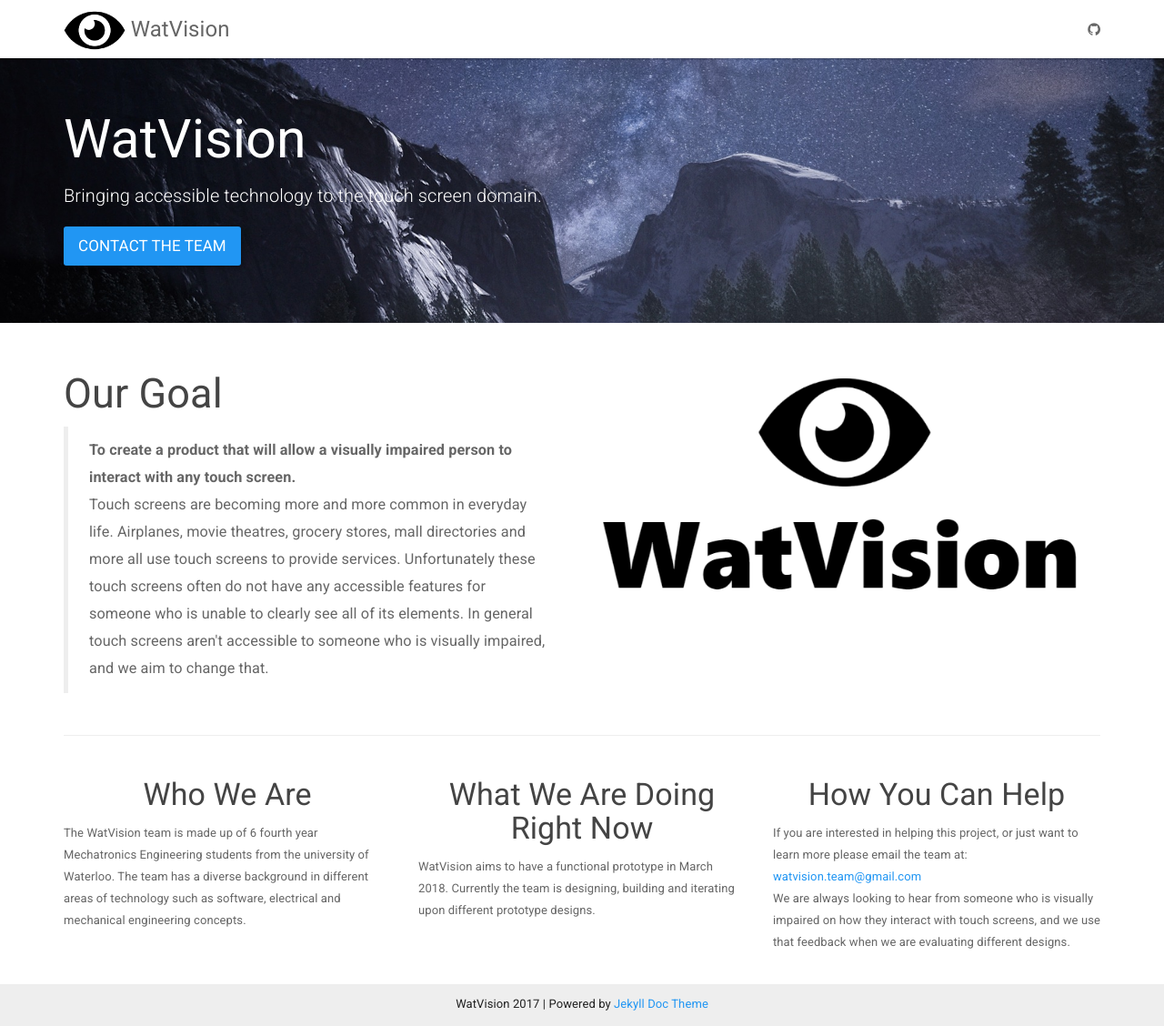
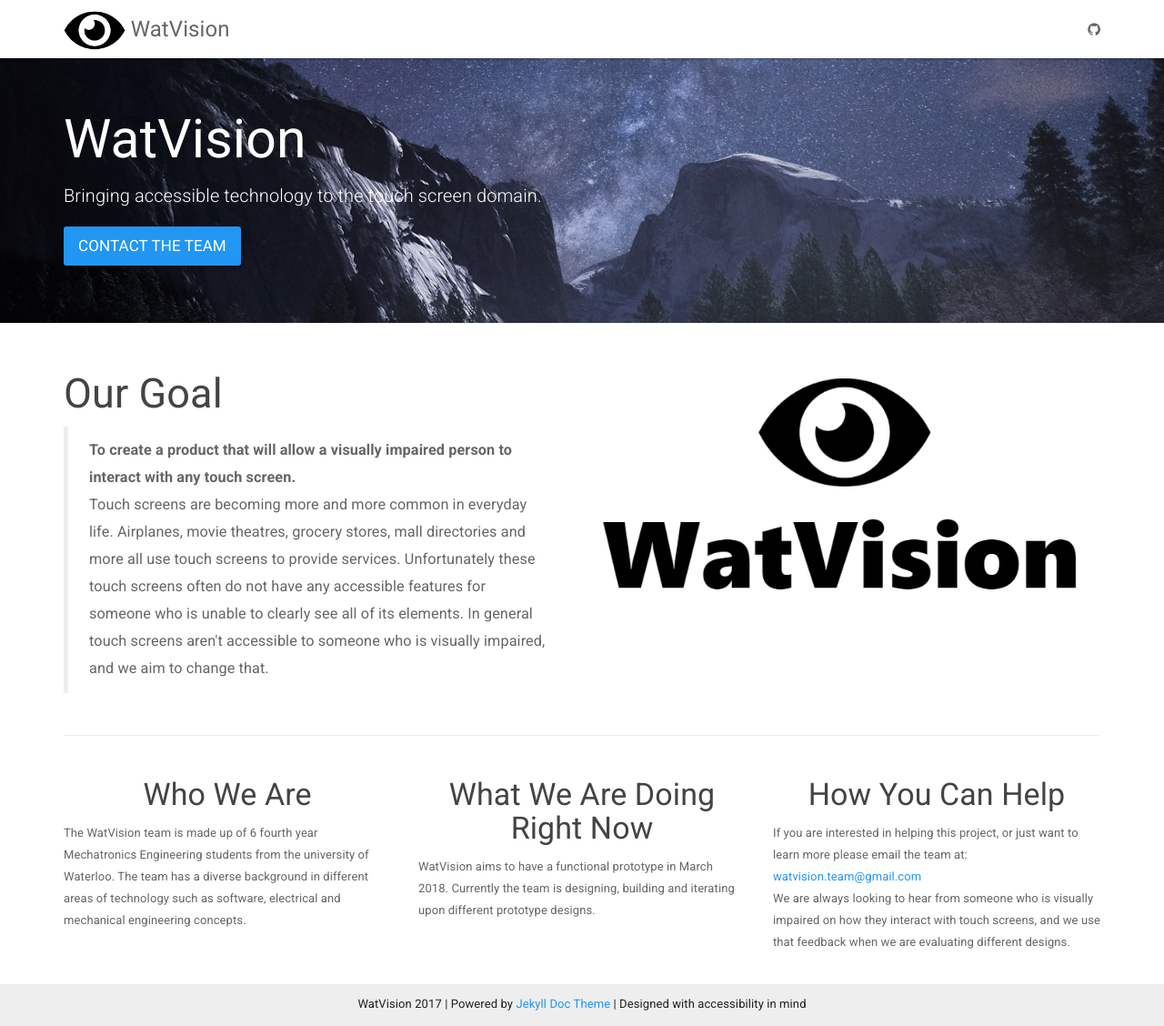
Before and after one commit to watvision/watvision.github.io, a Jekyll site: the page built from index.html, in a window 1280 px wide and 1128 px high. Shown: the whole window at 91% size. Built offline with Jekyll 4.4.1, drawn with Linux system fonts in a browser that asks for light colours; nearby versions of some CDN libraries.

Commit message:
Updated footer Included designed for accessibility statement

```diff
--- a/_includes/footer.html
+++ b/_includes/footer.html
@@ -4,6 +4,7 @@
         <p class="text-center">
             {{ site.title }} {{ site.time | date: '%Y' }} |
             Powered by <a href="https://github.com/aksakalli/jekyll-doc-theme">Jekyll Doc Theme</a>
+                | Designed with accessibility in mind
         </p>
         <!-- <p class="text-muted">Place sticky footer content here.</p> -->
     </div>
```
